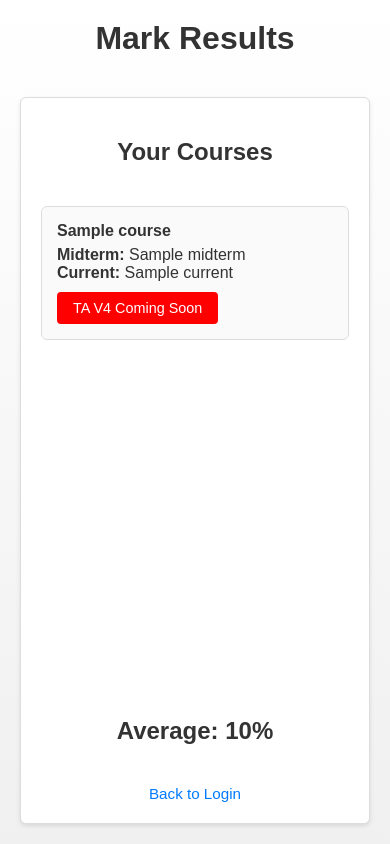
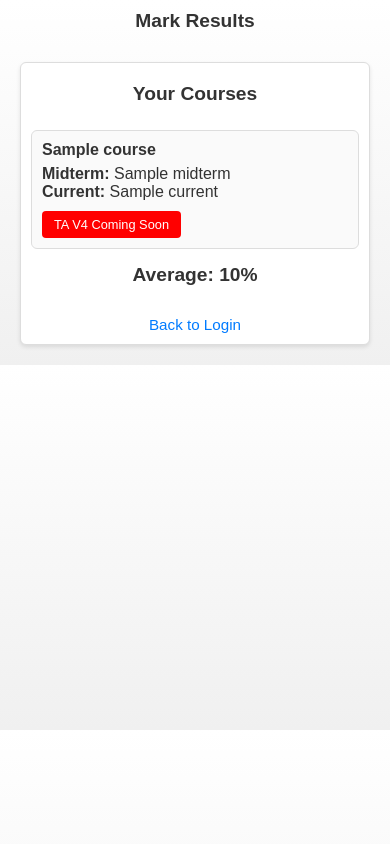
Before and after one commit to KaiStephens/TeachAssistScraper, a Flask app: template templates/resultNoAI.html in a window 390 px wide. Run offline with Flask 2, Linux system fonts and the light colour scheme; the template is opened without the code that fills it: most values are stand-ins (such as "Sample title", 1, 10 or a date in 2020).

Commit message:
Update resultNoAI.html

```diff
--- a/templates/resultNoAI.html
+++ b/templates/resultNoAI.html
@@ -2,18 +2,15 @@
 <html lang="en">
 <head>
     <meta charset="UTF-8">
+    <!-- Responsive viewport tag -->
+    <meta name="viewport" content="width=device-width, initial-scale=1.0">
     <title>Marks Result</title>
     <style>
-        /* Set styling html and body */
+        /* Reset margins, paddings, and ensure no horizontal overflow */
         html, body {
             margin: 0;
             padding: 0;
-            height: 100%;
-        }
-        /* Basic styling for the body */
-        body {
-            display: flex;
-            flex-direction: column;
+            overflow-x: hidden;
             font-family: Arial, sans-serif;
             background: linear-gradient(to bottom, #ffffff, #f0f0f0);
             color: #333;
@@ -32,21 +29,16 @@
             text-align: center;
         }
 
-        /* Main container styling */
+        /* Fluid main container */
         .main-container {
-            flex: 1;
             display: flex;
-            flex-direction: row;
             justify-content: center;
-            align-items: stretch;
-            max-width: 1200px;
+            padding: 20px;
             width: 100%;
-            margin: 0 auto;
             box-sizing: border-box;
-            padding: 20px;
         }
 
-        /* Styling for the content section */
+        /* Fluid content section */
         .content-section {
             background-color: #fff;
             border: 1px solid #ddd;
@@ -54,10 +46,9 @@
             padding: 20px;
             box-shadow: 0 2px 4px rgba(0,0,0,0.1);
             text-align: center;
+            width: 100%;
             max-width: 600px;
-            width: 100%;
-            display: flex;
-            flex-direction: column;
+            box-sizing: border-box;
         }
 
         /* Header styling for courses section */
@@ -67,7 +58,6 @@
 
         /* Container for courses list */
         .courses-container {
-            flex: 1;
             overflow-y: auto;
             max-height: 600px;
             margin-top: 10px;
@@ -77,12 +67,12 @@
         ul {
             list-style-type: none;
             padding: 0;
-            margin: 0 auto;
-            display: inline-block;
+            margin: 0;
             text-align: left;
             width: 100%;
             box-sizing: border-box;
         }
+
         /* Styling for each list item (course) */
         li {
             background: #fafafa;
@@ -90,7 +80,9 @@
             padding: 15px;
             border: 1px solid #ddd;
             border-radius: 6px;
+            box-sizing: border-box;
         }
+
         /* Bold course name styling */
         .course {
             font-weight: bold;
@@ -101,6 +93,7 @@
         form.adv-form {
             margin-top: 10px;
         }
+
         /* Styling for advanced report button */
         .adv-button {
             background-color: #28a745;
@@ -111,7 +104,6 @@
             padding: 8px 16px;
             font-size: 0.9em;
         }
-        /* Hover effect for advanced report button */
         .adv-button:hover {
             background-color: #218838;
         }
@@ -137,11 +129,27 @@
             text-decoration: none;
             font-size: 0.95em;
         }
-        /* Hover effect for back link */
         .back-link a:hover {
             text-decoration: underline;
         }
 
+        @media (max-width: 600px) {
+            h1, h2 {
+                font-size: 1.2em;
+                padding: 10px 0;
+            }
+            .content-section {
+                padding: 10px;
+            }
+            li {
+                padding: 10px;
+                margin: 5px 0;
+            }
+            .adv-button, .adv-button-disabled {
+                padding: 6px 12px;
+                font-size: 0.8em;
+            }
+        }
     </style>
 </head>
 <body>
```
